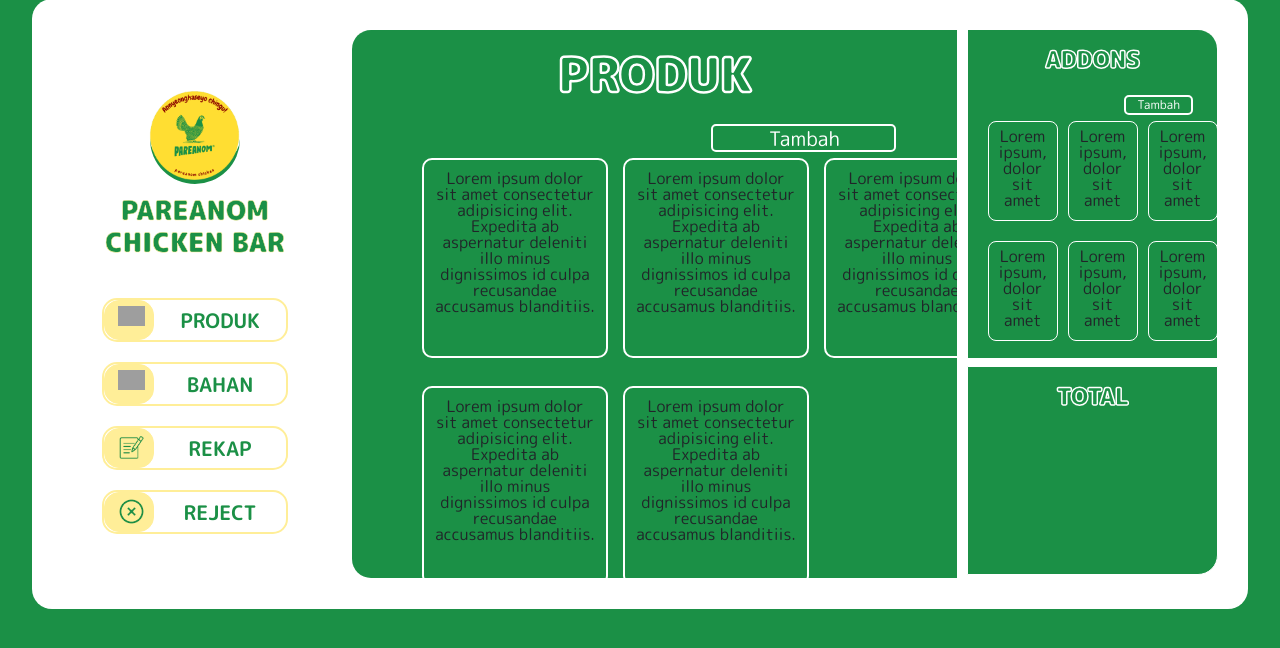
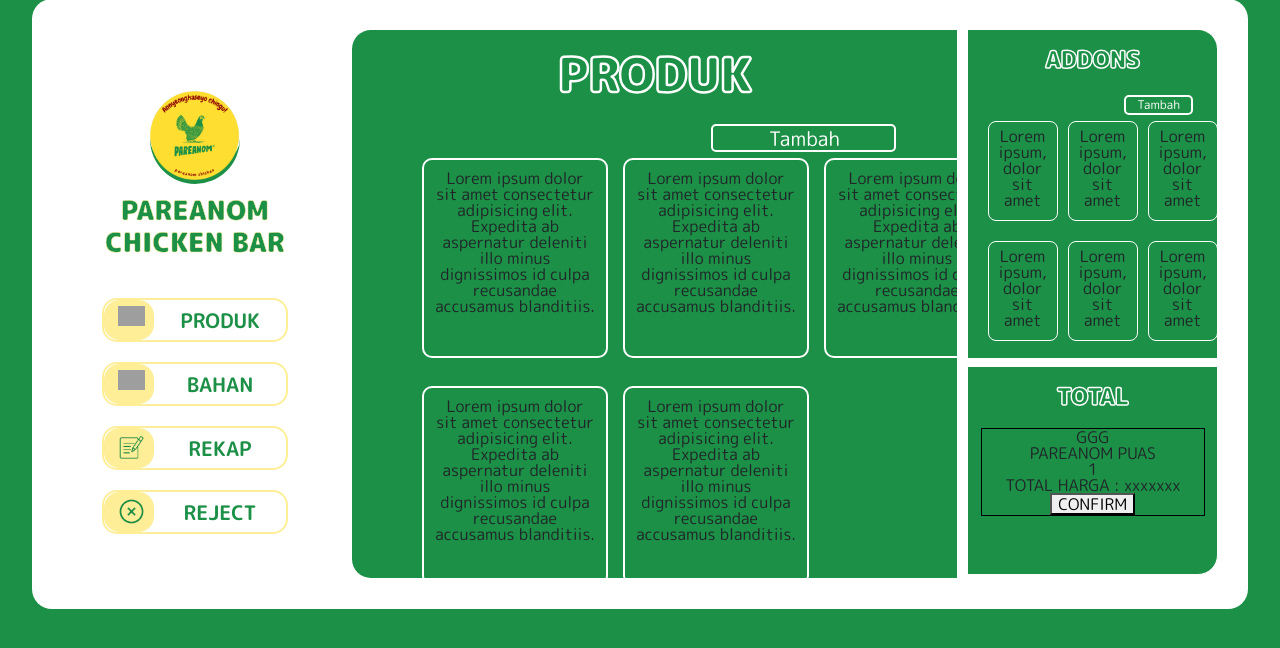
Before and after one commit to AbdanulIkhlas/pareanom, a PHP site: page / in a window 1280 px wide. Shown: the part 51-699 px from the top of the page. Run offline with PHP 8.4, Linux system fonts and the light colour scheme; grey boxes are pictures that could not be loaded.

Commit message:
cicil menu produk

```diff
--- a/assets/styles/produk.css
+++ b/assets/styles/produk.css
@@ -134,7 +134,6 @@
 
 
 /*! CSS Halaman Home/produk */
-
 body {
 	background-color: #1b9046;
 	font-family: 'M PLUS Rounded 1c', sans-serif;
@@ -150,6 +149,7 @@
 	box-sizing: border-box;
 }
 
+/** ---------- MENU -----------------  */
 nav {
 	float: left;
 	font-weight: bold;
@@ -240,6 +240,8 @@
 	height: 100%;
 }
 
+
+/** ---------- SECTION PRODUK ------------  */
 section.produk {
 	float: left;
 	width: 70%;
@@ -325,6 +327,8 @@
 	box-sizing: border-box;
 }
 
+
+/** ---------- SECTION ADDONS ------------  */
 .container-kanan {
 	float: right;
 	width: 29%;
@@ -358,15 +362,6 @@
 /*? Mengubah warna thumb saat dihover */
 .container-kanan .addOns::-webkit-scrollbar-thumb:hover {
 	background-color: transparent;
-}
-
-.container-kanan .total {
-	width: 100%;
-	height: 38%;
-	margin-top: 7px;
-	background-color: #1b9046;
-	border: 1px solid white;
-	border-bottom-right-radius: 20px;
 }
 
 section.addOns h2,
@@ -422,3 +417,23 @@
 	margin-bottom: 10px;
 	box-sizing: border-box;
 }
+
+
+/** ---------- SECTION TOTAL ------------  */
+.container-kanan .total {
+	width: 100%;
+	height: 38%;
+	margin-top: 7px;
+	background-color: #1b9046;
+	border: 1px solid white;
+	border-bottom-right-radius: 20px;
+	box-sizing: border-box;
+}
+
+
+section.total .container-total{
+	border: 1px solid black;
+	width: 90%;
+	margin-left: 13px;
+	position: relative;
+}
--- a/index.php
+++ b/index.php
@@ -123,7 +123,19 @@
                 </section>
                 <section class="total">
                     <h2>TOTAL</h2>
-
+                    <div class="container-total">
+                        <div class="produk-dibeli">
+                            <div class="card-produk-dibeli">
+                                <div class="foto">GGG</div>
+                                <div class="nama-produk">PAREANOM PUAS</div>
+                                <div class="stok">1</div>
+                            </div>
+                        </div>
+                        <div class="total-harga">
+                            <p>TOTAL HARGA : xxxxxxx </p>
+                        </div>
+                        <button class="confirm">CONFIRM</button>
+                    </div>
                 </section>
             </div>
         </article>
```
